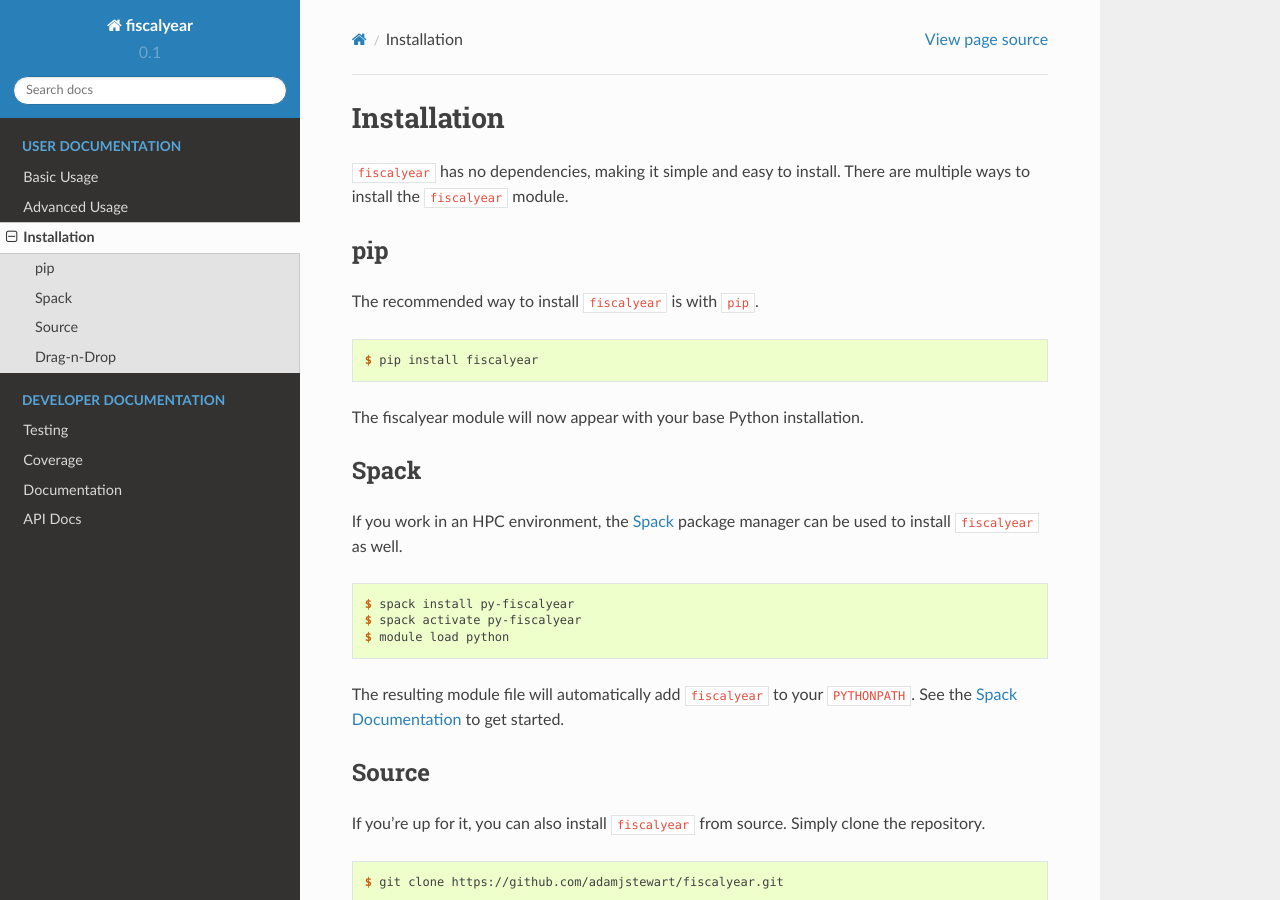
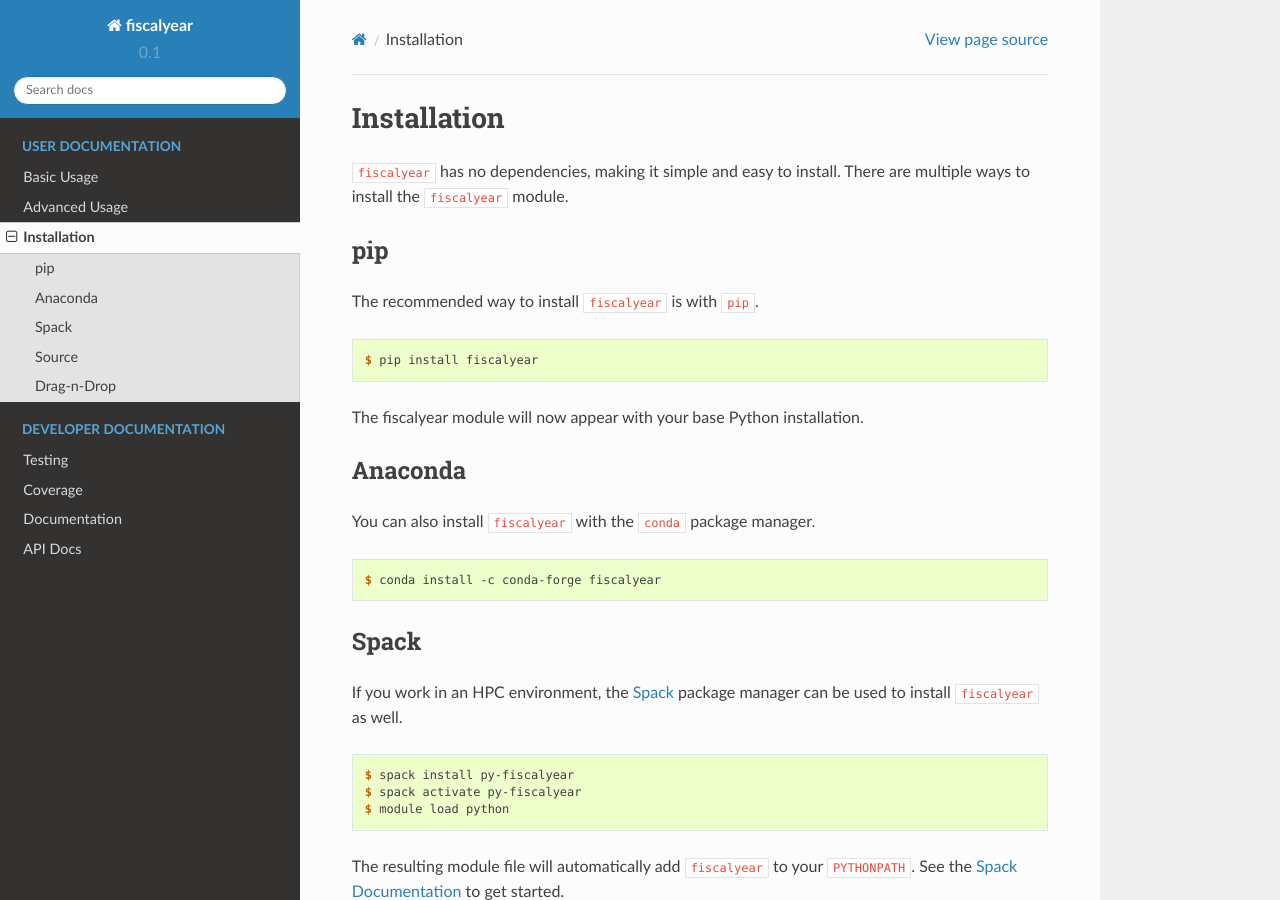
Before and after one commit to adamjstewart/fiscalyear, a Sphinx documentation site: the page built from docs/installation.rst, in a window 1280 px wide and 900 px high. Built offline with Sphinx 7.4.7 and the Read the Docs theme 2.0.0, drawn with Linux system fonts in a browser that asks for light colours.

Commit message:
fiscalyear has been added to conda-forge

```diff
--- a/README.rst
+++ b/README.rst
@@ -6,6 +6,12 @@
 
 .. image:: https://readthedocs.org/projects/fiscalyear/badge/?version=latest
    :target: https://fiscalyear.readthedocs.io
+
+.. image:: https://badge.fury.io/py/fiscalyear.svg
+   :target: https://pypi.org/project/fiscalyear/
+
+.. image:: https://anaconda.org/conda-forge/fiscalyear/badges/version.svg
+   :target: https://anaconda.org/conda-forge/fiscalyear
 
 
 Overview
--- a/docs/installation.rst
+++ b/docs/installation.rst
@@ -15,6 +15,16 @@
 
 
 The fiscalyear module will now appear with your base Python installation.
+
+
+Anaconda
+--------
+
+You can also install ``fiscalyear`` with the ``conda`` package manager.
+
+.. code-block:: console
+
+   $ conda install -c conda-forge fiscalyear
 
 
 Spack
```
